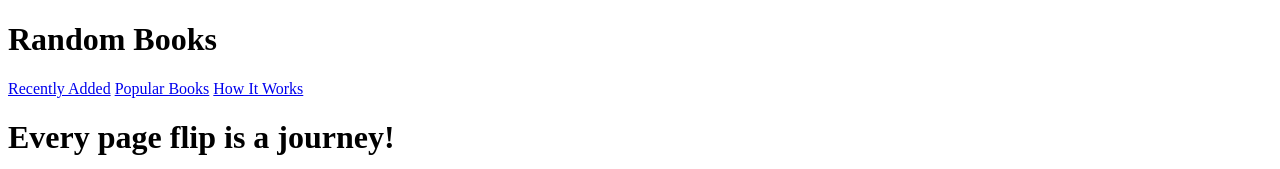
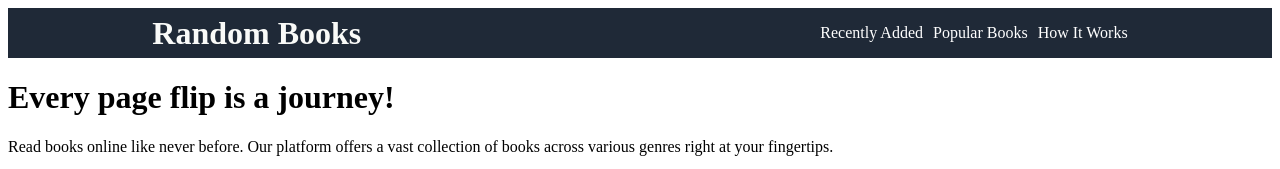
Before and after one commit to brenstart/odin-landing-page, a plain HTML site: page index.html in a window 1280 px wide. Shown: the top 169 px of the page. Drawn offline with Linux system fonts and the light colour scheme.

Commit message:
Add CSS style for header

```diff
--- a/index.html
+++ b/index.html
@@ -4,14 +4,18 @@
     <meta charset="UTF-8">
     <meta name="viewport" content="width=device-width, initial-scale=1.0">
     <title>Random Books</title>
-    <link ref="stylesheet" href="style.css">
+    <link rel="stylesheet" href="style.css">
   </head>
   <body>
     <div class="header">
       <h1>Random Books</h1>
-      <a href="#">Recently Added</a>
-      <a href="#">Popular Books</a>
-      <a href="#">How It Works</a>
+      <div class="header-right-links">
+        <ul>
+          <li><a href="#">Recently Added</a></li>
+          <li><a href="#">Popular Books</a></li>
+          <li><a href="#">How It Works</a></li>
+        </ul>
+      </div>
     </div>
 
     <div class="description-and-image">
--- a/style.css
+++ b/style.css
@@ -0,0 +1,37 @@
+body {
+  display: flex;
+  flex-direction: column;
+}
+
+.header {
+  background-color: #1F2937;
+  color: #F9FAF8;
+  display: flex;
+  justify-content: space-around;
+  align-items: center;
+  height: 50px;
+  padding: 0 10px 0 10px;
+}
+
+.header-right-links {
+  display: flex;
+  justify-content: flex-end;
+  width: 40%;
+  align-items: center;
+}
+
+.header-right-links ul{
+  display: flex;
+  justify-content: space-between;
+}
+
+li {
+  list-style-type: none;
+  margin-left: 10px;
+  padding:
+}
+
+a {
+  text-decoration: none;
+  color: white;
+}
```
